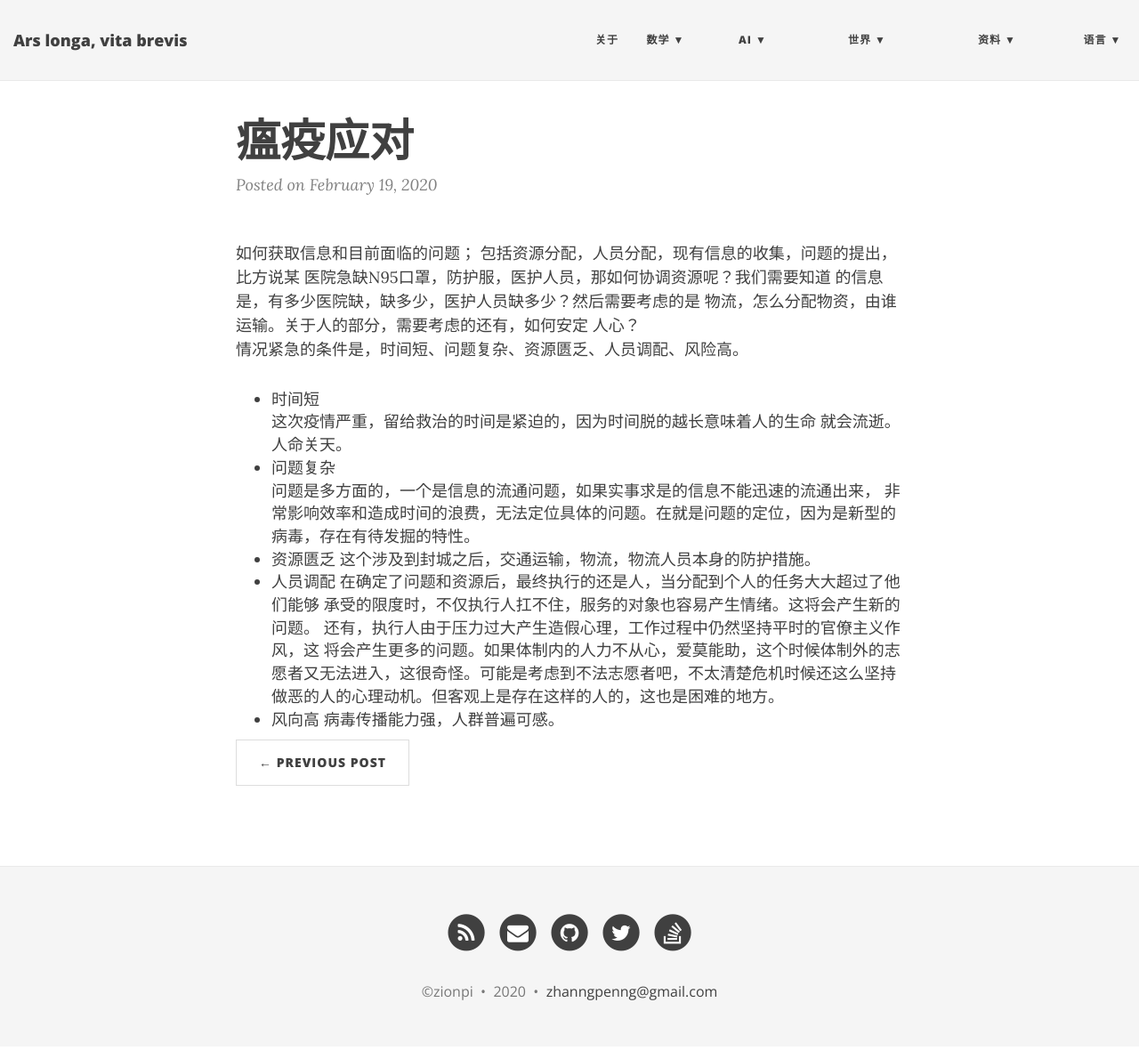
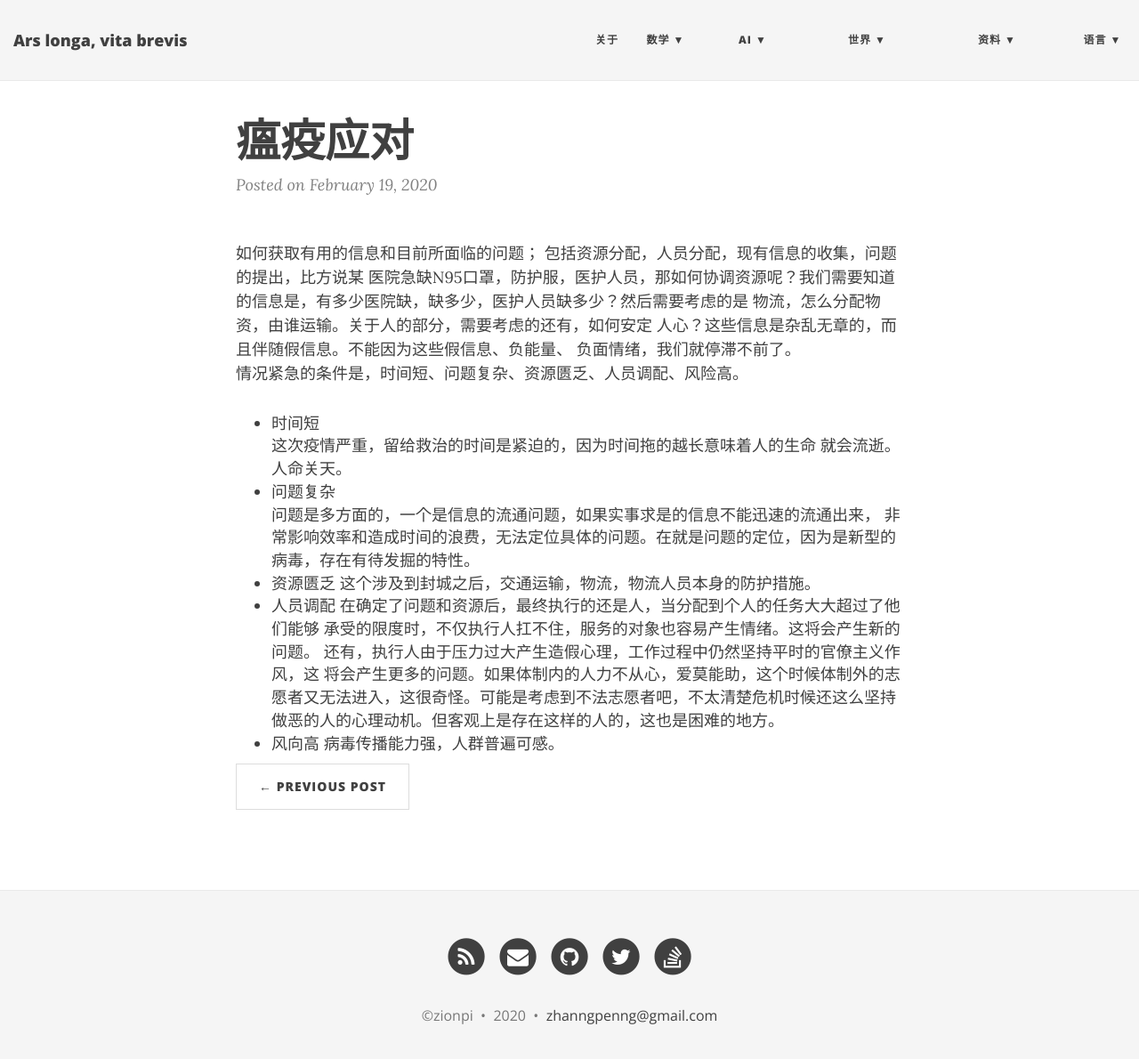
Before and after one commit to ZionPi/zionpi.github.io, a Jekyll site: the page built from _posts/2020-02-19-handle-epidemic.md, in a window 1280 px wide and 1203 px high. Shown: the top 1190 px of the window at 89% size. Built offline with Jekyll 4.4.1, drawn with Linux system fonts in a browser that asks for light colours; nearby versions of some CDN libraries.

Commit message:
fix typos

```diff
--- a/_posts/2020-02-19-handle-epidemic.md
+++ b/_posts/2020-02-19-handle-epidemic.md
@@ -2,15 +2,16 @@
 layout: post
 title: 瘟疫应对
 ---
-如何获取信息和目前面临的问题；
+如何获取有用的信息和目前所面临的问题；
 包括资源分配，人员分配，现有信息的收集，问题的提出，比方说某
 医院急缺N95口罩，防护服，医护人员，那如何协调资源呢？我们需要知道
 的信息是，有多少医院缺，缺多少，医护人员缺多少？然后需要考虑的是
 物流，怎么分配物资，由谁运输。关于人的部分，需要考虑的还有，如何安定
-人心？
+人心？这些信息是杂乱无章的，而且伴随假信息。不能因为这些假信息、负能量、
+负面情绪，我们就停滞不前了。
 情况紧急的条件是，时间短、问题复杂、资源匮乏、人员调配、风险高。
 - 时间短
-这次疫情严重，留给救治的时间是紧迫的，因为时间脱的越长意味着人的生命
+这次疫情严重，留给救治的时间是紧迫的，因为时间拖的越长意味着人的生命
 就会流逝。人命关天。
 - 问题复杂
 问题是多方面的，一个是信息的流通问题，如果实事求是的信息不能迅速的流通出来，
```
